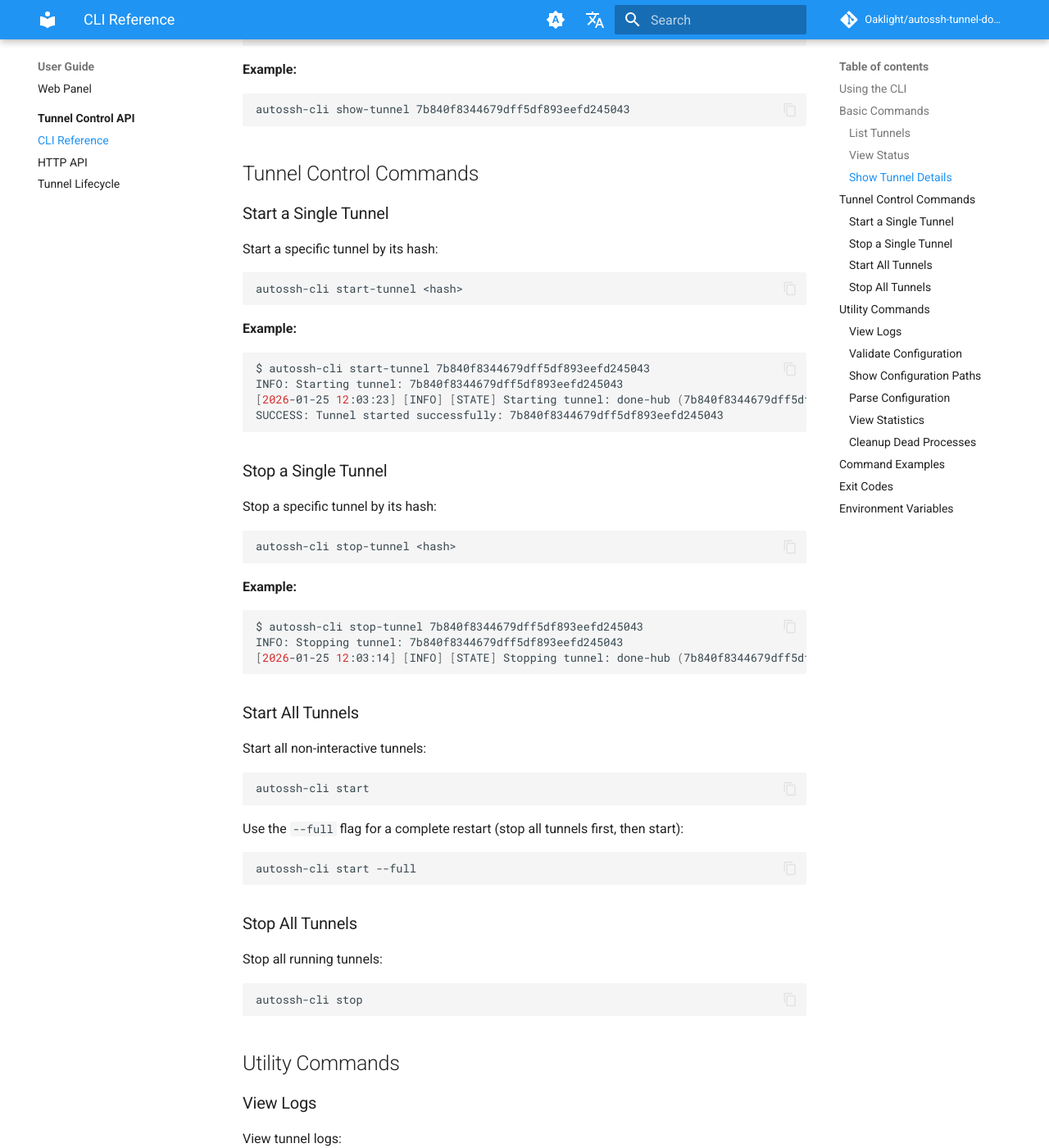
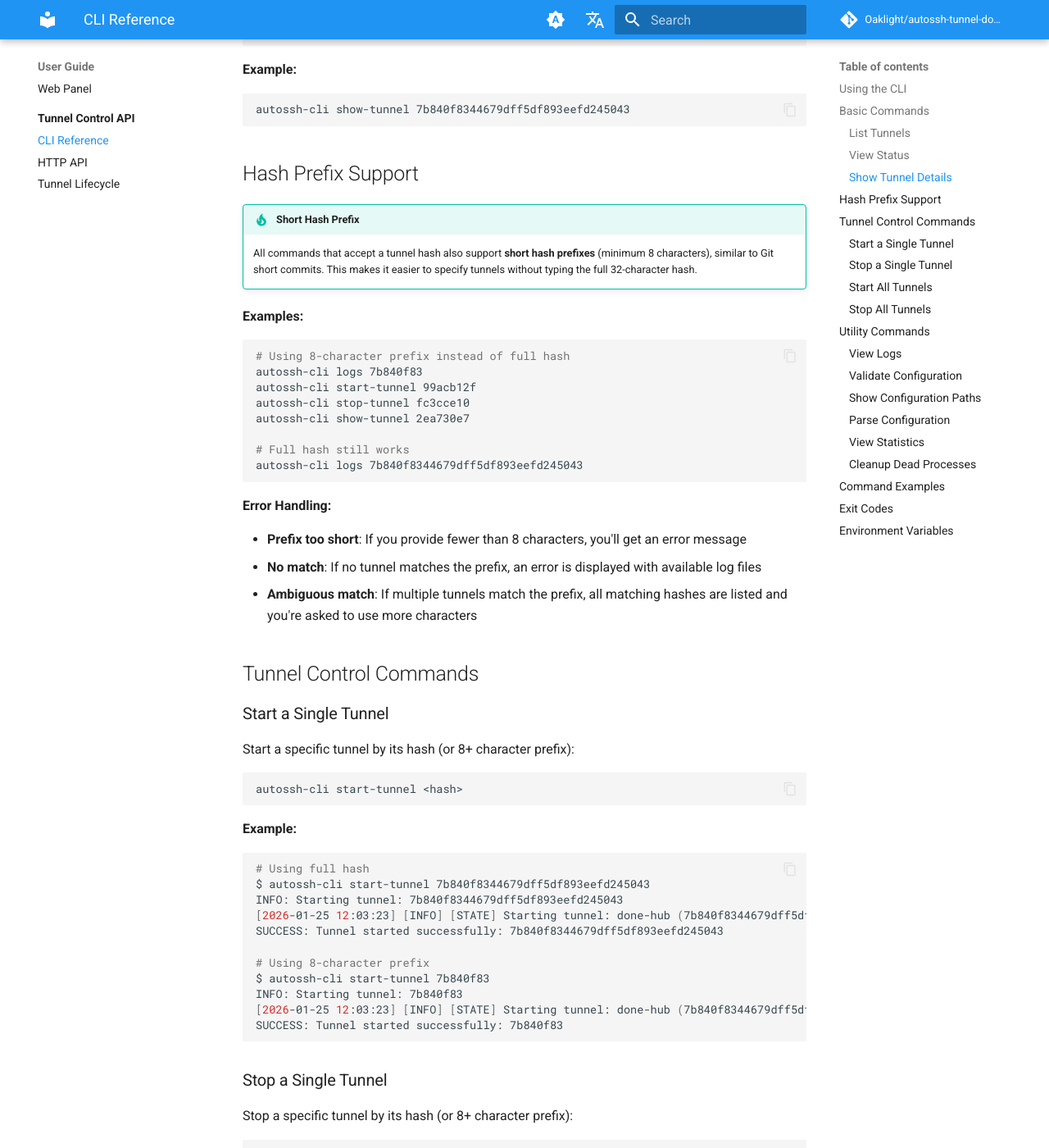
Before and after one commit to Oaklight/autossh-tunnel-dockerized, an MkDocs documentation site: the page built from docs/api/cli-reference.md, in a window 1280 px wide and 1400 px high, scrolled down 1439 px. Shown: the whole window at 82% size. Built offline with MkDocs 1.6.1 and Material for MkDocs 9.7.7, drawn with Linux system fonts in a browser that asks for light colours; comment, search, counter and statistics services are not loaded; some of the changed text lies outside the part shown.

Commit message:
docs: add hash prefix matching support documentation

````diff
--- a/docs/api/cli-reference.md
+++ b/docs/api/cli-reference.md
@@ -68,11 +68,35 @@ autossh-cli show-tunnel <hash>
 autossh-cli show-tunnel 7b840f8344679dff5df893eefd245043
 ```
 
+## Hash Prefix Support
+
+!!! tip "Short Hash Prefix"
+    All commands that accept a tunnel hash also support **short hash prefixes** (minimum 8 characters), similar to Git short commits. This makes it easier to specify tunnels without typing the full 32-character hash.
+
+**Examples:**
+
+```bash
+# Using 8-character prefix instead of full hash
+autossh-cli logs 7b840f83
+autossh-cli start-tunnel 99acb12f
+autossh-cli stop-tunnel fc3cce10
+autossh-cli show-tunnel 2ea730e7
+
+# Full hash still works
+autossh-cli logs 7b840f8344679dff5df893eefd245043
+```
+
+**Error Handling:**
+
+- **Prefix too short**: If you provide fewer than 8 characters, you'll get an error message
+- **No match**: If no tunnel matches the prefix, an error is displayed with available log files
+- **Ambiguous match**: If multiple tunnels match the prefix, all matching hashes are listed and you're asked to use more characters
+
 ## Tunnel Control Commands
 
 ### Start a Single Tunnel
 
-Start a specific tunnel by its hash:
+Start a specific tunnel by its hash (or 8+ character prefix):
 
 ```bash
 autossh-cli start-tunnel <hash>
@@ -81,15 +105,22 @@ autossh-cli start-tunnel <hash>
 **Example:**
 
 ```bash
+# Using full hash
 $ autossh-cli start-tunnel 7b840f8344679dff5df893eefd245043
 INFO: Starting tunnel: 7b840f8344679dff5df893eefd245043
 [2026-01-25 12:03:23] [INFO] [STATE] Starting tunnel: done-hub (7b840f8344679dff5df893eefd245043)
 SUCCESS: Tunnel started successfully: 7b840f8344679dff5df893eefd245043
+
+# Using 8-character prefix
+$ autossh-cli start-tunnel 7b840f83
+INFO: Starting tunnel: 7b840f83
+[2026-01-25 12:03:23] [INFO] [STATE] Starting tunnel: done-hub (7b840f8344679dff5df893eefd245043)
+SUCCESS: Tunnel started successfully: 7b840f83
 ```
 
 ### Stop a Single Tunnel
 
-Stop a specific tunnel by its hash:
+Stop a specific tunnel by its hash (or 8+ character prefix):
 
 ```bash
 autossh-cli stop-tunnel <hash>
@@ -98,8 +129,9 @@ autossh-cli stop-tunnel <hash>
 **Example:**
 
 ```bash
-$ autossh-cli stop-tunnel 7b840f8344679dff5df893eefd245043
-INFO: Stopping tunnel: 7b840f8344679dff5df893eefd245043
+# Using 8-character prefix
+$ autossh-cli stop-tunnel 7b840f83
+INFO: Stopping tunnel: 7b840f83
 [2026-01-25 12:03:14] [INFO] [STATE] Stopping tunnel: done-hub (7b840f8344679dff5df893eefd245043, PID: 186)
 ```
 
@@ -135,8 +167,11 @@ View tunnel logs:
 # View all tunnel logs
 autossh-cli logs
 
-# View specific tunnel logs
+# View specific tunnel logs (supports 8+ char prefix)
 autossh-cli logs <hash>
+
+# Example with prefix
+autossh-cli logs 7b840f83
 ```
 
 ### Validate Configuration
````
Also changed, not shown: docs/api/http-api.md (+48 -3 lines).
